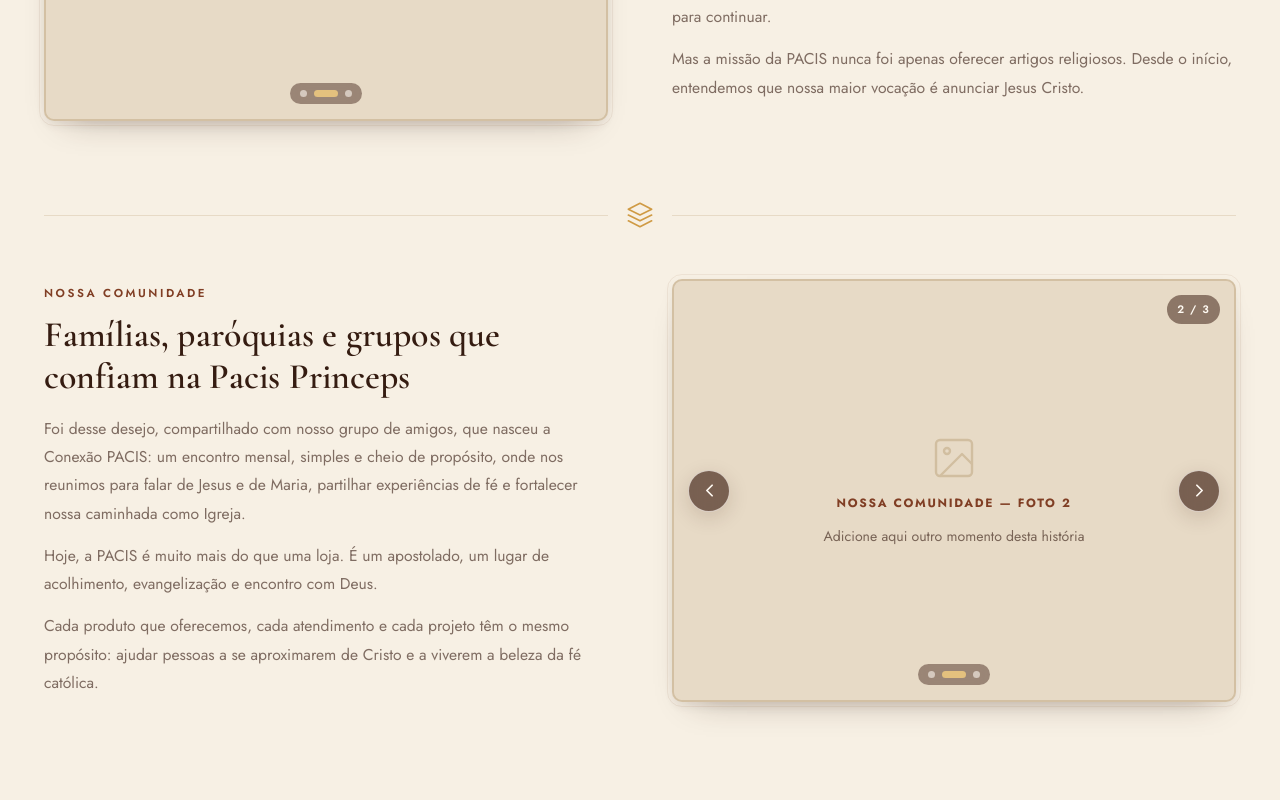
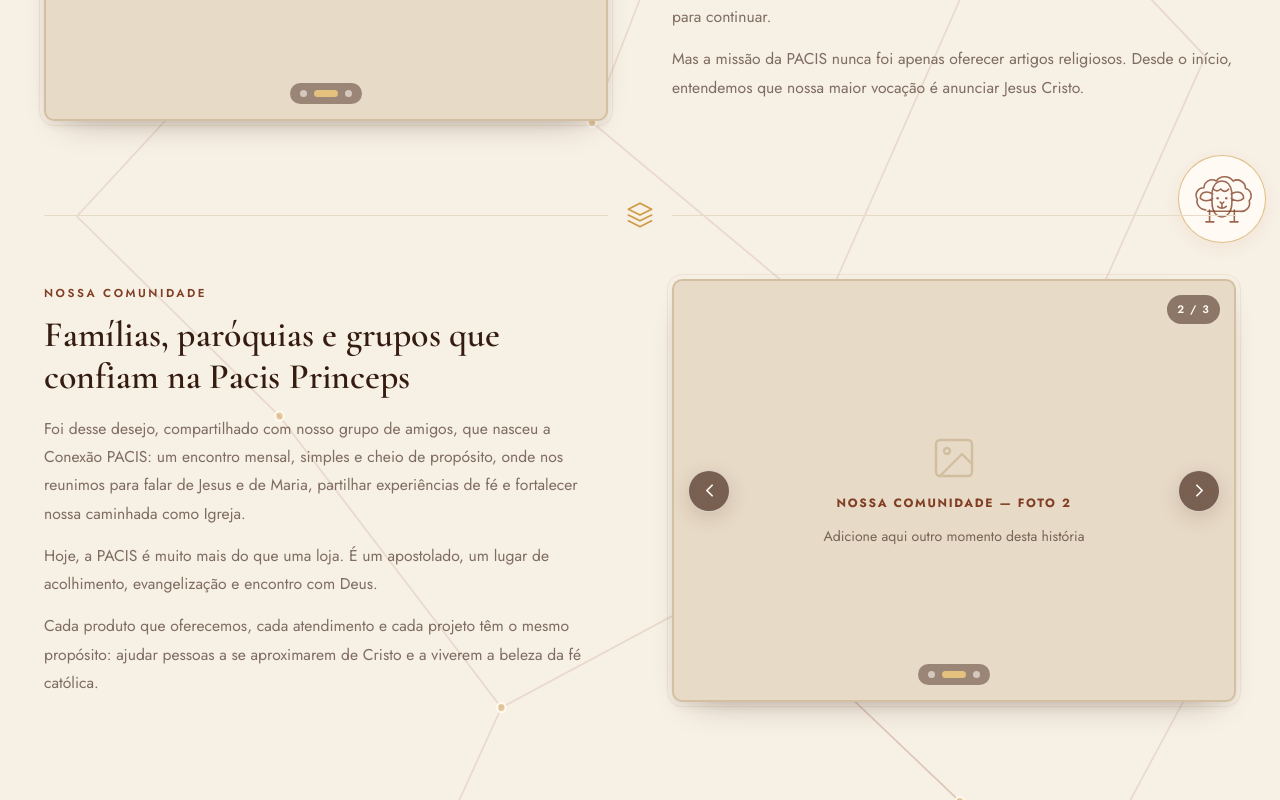
Before and after one commit to GuassuAnderson/pacis-princeps, a Next.js app: page /sobre in a window 1280 px wide. Shown: the part 2000-2800 px from the top of the page. Built offline with nearby package versions, Linux system fonts and the light colour scheme.

Commit message:
att fundo

```diff
--- a/src/app/globals.css
+++ b/src/app/globals.css
@@ -17,6 +17,69 @@
 .whatsapp-flutuante-icone svg { width: 32px; height: 32px; }
 .nav-links a.ativo::after { width: 100%; }
 .membro-placeholder { min-height: 220px; }
+
+/* Rede de fé estática compartilhada pelas páginas públicas; o rodapé fica fora do main. */
+.site-faith-pattern {
+  position: relative;
+  overflow: hidden;
+  isolation: isolate;
+}
+.site-faith-pattern > :not(.sobre-rede-fe) {
+  position: relative;
+  z-index: 1;
+}
+.site-faith-pattern > .sobre-rede-fe {
+  position: absolute;
+  inset: 0;
+  z-index: 0;
+  pointer-events: none;
+}
+.site-faith-pattern .sobre-rede-fe-tracos { width: 100%; height: 100%; }
+.site-faith-pattern .sobre-rede-fe-linhas {
+  fill: none;
+  stroke: rgba(128,62,36,.1);
+  stroke-width: 1.5;
+  stroke-linecap: round;
+  stroke-linejoin: round;
+  vector-effect: non-scaling-stroke;
+}
+.site-faith-pattern .sobre-rede-fe-pontos {
+  fill: rgba(207,154,68,.38);
+  stroke: rgba(255,250,243,.9);
+  stroke-width: 2;
+  vector-effect: non-scaling-stroke;
+}
+.site-faith-pattern .sobre-rede-fe-simbolo {
+  position: absolute;
+  width: 88px;
+  height: 88px;
+  display: grid;
+  place-items: center;
+  border: 1.5px solid rgba(207,154,68,.62);
+  border-radius: 50%;
+  background: rgba(255,250,243,.97);
+  box-shadow: 0 5px 18px rgba(128,62,36,.06);
+}
+.site-faith-pattern .sobre-rede-fe-simbolo svg {
+  width: 72%;
+  height: 72%;
+  fill: none;
+  stroke: rgba(128,62,36,.78);
+  stroke-width: 2.5;
+  stroke-linecap: round;
+  stroke-linejoin: round;
+}
+.site-faith-pattern .sobre-rede-fe-maos { top: 5%; left: max(14px, calc((100% - 1280px) / 2)); }
+.site-faith-pattern .sobre-rede-fe-ovelha { top: 28%; right: max(14px, calc((100% - 1280px) / 2)); }
+.site-faith-pattern .sobre-rede-fe-crucifixo { top: 55%; left: max(14px, calc((100% - 1280px) / 2)); }
+.site-faith-pattern .sobre-rede-fe-rosario { top: 79%; right: max(14px, calc((100% - 1280px) / 2)); }
+.site-faith-pattern .sobre-rede-fe-ovelha svg circle { fill: rgba(128,62,36,.78); stroke: none; }
+.site-faith-pattern .sobre-rede-fe-rosario svg { stroke-width: 3; }
+
+@media (max-width: 900px) {
+  .site-faith-pattern .sobre-rede-fe-tracos { width: 138%; margin-left: -19%; opacity: .68; }
+  .site-faith-pattern .sobre-rede-fe-simbolo { display: none; }
+}
 
 @media (max-width: 640px) {
   .container { width: auto; }
--- a/src/app/sobre/page.tsx
+++ b/src/app/sobre/page.tsx
@@ -5,6 +5,7 @@
   ScrollReveal,
 } from "@/components/about-interactions";
 import { AnimatedTitle } from "@/components/animated-title";
+import { AboutFaithNetwork } from "@/components/about-faith-network";
 
 const stories = [
   {
@@ -84,8 +85,10 @@
           </div>
         </div>
       </section>
-      <section className="secao">
-        <div className="container">
+      <div className="sobre-pagina-rede">
+        <AboutFaithNetwork />
+      <section className="secao sobre-historias-secao">
+        <div className="container sobre-historias-conteudo">
           {stories.map((story, index) => (
             <ScrollReveal
               key={story.title}
@@ -309,6 +312,7 @@
           </ScrollReveal>
         </div>
       </section>
+      </div>
     </>
   );
 }
--- /dev/null
+++ b/src/components/about-faith-network.tsx
@@ -0,0 +1,59 @@
+export function AboutFaithNetwork() {
+  const points = [
+    [315,142],[500,315],[706,194],[930,326],[244,465],[454,568],[646,720],[957,710],
+    [286,802],[555,932],[770,1095],[1010,1120],[262,1182],[686,1325],[470,1430],
+    [900,1510],[985,1635],[330,1710],[745,1680],[165,1980],[730,2070],[350,2210],
+    [585,2380],[920,2250],[155,2490],[800,2610],[1085,2530],[365,2760],[675,2940],
+    [930,2810],[180,3050],[870,3220],[1115,3110],[390,3320],[745,3500],[945,3420],
+    [245,3650],[950,3820],[1135,3710],
+  ];
+
+  return (
+    <div className="sobre-rede-fe" aria-hidden="true">
+      <svg className="sobre-rede-fe-tracos" viewBox="0 0 1200 4000" preserveAspectRatio="none">
+        <g className="sobre-rede-fe-linhas">
+          <path d="M-40 105 118 230 315 142 500 315 706 194 930 326 1110 218 1245 350" />
+          <path d="M118 230 244 465 92 655 286 802 72 1012 262 1182" />
+          <path d="M500 315 454 568 646 720 555 932 770 1095 686 1325 900 1510" />
+          <path d="M930 326 1095 480 957 710 1130 876 1010 1120 1130 1390 985 1635 1215 1790" />
+          <path d="M244 465 454 568 92 655M646 720 957 710 770 1095 1010 1120" />
+          <path d="M262 1182 470 1430 686 1325 900 1510 985 1635M470 1430 330 1710 565 1840 745 1680 985 1635" />
+          <path d="M330 1710 165 1980 350 2210 155 2490 365 2760 180 3050 390 3320 245 3650 460 4010" />
+          <path d="M565 1840 730 2070 585 2380 800 2610 675 2940 870 3220 745 3500 950 3820" />
+          <path d="M985 1635 1100 1950 920 2250 1085 2530 930 2810 1115 3110 945 3420 1135 3710 1040 4030" />
+          <path d="M165 1980 730 2070M350 2210 585 2380 920 2250M155 2490 800 2610 1085 2530M365 2760 675 2940 930 2810M180 3050 870 3220 1115 3110M390 3320 745 3500 945 3420M245 3650 950 3820 1135 3710" />
+        </g>
+        <g className="sobre-rede-fe-pontos">
+          {points.map(([x,y]) => <circle key={`${x}-${y}`} cx={x} cy={y} r="4" />)}
+        </g>
+      </svg>
+
+      <div className="sobre-rede-fe-simbolo sobre-rede-fe-maos">
+        <svg viewBox="0 0 100 100">
+          <path d="M46 67 38 59l-3-29c-.4-4 2.2-7.5 5.8-7.8 3.8-.3 6.8 2.8 6.8 6.8v31M54 67l8-8 3-29c.4-4-2.2-7.5-5.8-7.8-3.8-.3-6.8 2.8-6.8 6.8v31M40.7 50v10M59.3 50v10" />
+          <path d="m38 59-13-10L7 64l18 23 19-15-6-13ZM62 59l13-10 18 15-18 23-19-15 6-13ZM21 55l10 12M79 55 69 67M50 15V2M29 19 20 7M71 19 80 7M19 34 5 26M81 34l14-8" />
+        </svg>
+      </div>
+
+      <div className="sobre-rede-fe-simbolo sobre-rede-fe-ovelha">
+        <svg viewBox="0 0 100 100">
+          <path d="M24 68c-10-1-16-9-14-18-5-8 1-18 11-18 0-10 11-16 20-11 6-9 20-9 27 0 9-5 20 2 20 12 9 2 12 13 6 20 3 10-5 18-15 17H27" />
+          <path d="M34 39c2-12 8-18 16-18s14 6 16 18v18c0 13-7 22-16 22s-16-9-16-22V39ZM35 42c-11-7-20-2-20 7 6 5 13 5 20 0M65 42c11-7 20-2 20 7-6 5-13 5-20 0" />
+          <path d="M36 34c4 4 8 4 12 0 4 5 9 5 13 0M43 62c4 4 10 4 14 0M47 55l3 3 3-3m-3 3v5M30 68v19M70 68v19M24 87h13M63 87h13" />
+          <circle cx="43" cy="49" r="2" /><circle cx="57" cy="49" r="2" />
+        </svg>
+      </div>
+
+      <div className="sobre-rede-fe-simbolo sobre-rede-fe-crucifixo">
+        <svg viewBox="0 0 100 100"><path d="M43 8h14v24h24v14H57v46H43V46H19V32h24V8ZM35 92h30" /></svg>
+      </div>
+
+      <div className="sobre-rede-fe-simbolo sobre-rede-fe-rosario">
+        <svg viewBox="0 0 100 100">
+          <ellipse cx="50" cy="40" rx="29" ry="34" strokeDasharray="1 10" strokeLinecap="round" />
+          <path d="M50 74v18M41 82h18" /><circle cx="50" cy="74" r="3" />
+        </svg>
+      </div>
+    </div>
+  );
+}
--- a/src/components/site-chrome.tsx
+++ b/src/components/site-chrome.tsx
@@ -4,11 +4,14 @@
 import {Footer} from "./footer";
 import {WhatsApp} from "./whatsapp";
 import {GlobalScrollAnimations} from "./global-scroll-animations";
+import {AboutFaithNetwork} from "./about-faith-network";
 
 export function SiteChrome({children}:{children:React.ReactNode}){
   const pathname=usePathname();
   if(pathname==="/login")return <><GlobalScrollAnimations/>{children}<WhatsApp/></>;
   if(pathname.startsWith("/admin"))return <><GlobalScrollAnimations/>{children}</>;
   const routeClass=pathname.startsWith("/produto")||pathname==="/carrinho"?"products-route":pathname==="/sobre"?"about-route":pathname==="/conexao"?"connection-route":pathname==="/contato"?"contact-route":"";
-  return <><GlobalScrollAnimations/><Header/><main className={routeClass}>{children}</main><Footer/><WhatsApp/></>;
+  const usesSharedPattern=pathname!=="/sobre";
+  const mainClass=[routeClass,usesSharedPattern?"site-faith-pattern":""].filter(Boolean).join(" ");
+  return <><GlobalScrollAnimations/><Header/><main className={mainClass}>{usesSharedPattern?<AboutFaithNetwork/>:null}{children}</main><Footer/><WhatsApp/></>;
 }
--- a/src/styles/legacy-about.css
+++ b/src/styles/legacy-about.css
@@ -90,6 +90,65 @@
 .ornamento-divisor svg { width: 28px; height: 28px; stroke: var(--ouro); flex-shrink: 0; }
 
 /* Seção de história — blocos alternados */
+.sobre-pagina-rede {
+  position: relative;
+  overflow: hidden;
+  isolation: isolate;
+}
+.sobre-pagina-rede > .secao {
+  position: relative;
+  z-index: 1;
+}
+.sobre-historias-conteudo {
+  position: relative;
+}
+.sobre-rede-fe {
+  position: absolute;
+  inset: 18px 0 0;
+  z-index: 0;
+  pointer-events: none;
+}
+.sobre-rede-fe-tracos { width: 100%; height: 100%; }
+.sobre-rede-fe-linhas {
+  fill: none;
+  stroke: rgba(128,62,36,.12);
+  stroke-width: 1.5;
+  stroke-linecap: round;
+  stroke-linejoin: round;
+  vector-effect: non-scaling-stroke;
+}
+.sobre-rede-fe-pontos {
+  fill: rgba(207,154,68,.42);
+  stroke: rgba(255,250,243,.92);
+  stroke-width: 2;
+  vector-effect: non-scaling-stroke;
+}
+.sobre-rede-fe-simbolo {
+  position: absolute;
+  width: 88px;
+  height: 88px;
+  display: grid;
+  place-items: center;
+  border: 1.5px solid rgba(207,154,68,.62);
+  border-radius: 50%;
+  background: rgba(255,250,243,.97);
+  box-shadow: 0 5px 18px rgba(128,62,36,.06);
+}
+.sobre-rede-fe-simbolo svg {
+  width: 72%;
+  height: 72%;
+  fill: none;
+  stroke: rgba(128,62,36,.78);
+  stroke-width: 2.5;
+  stroke-linecap: round;
+  stroke-linejoin: round;
+}
+.sobre-rede-fe-maos { top: 4%; left: max(14px, calc((100% - 1280px) / 2)); }
+.sobre-rede-fe-ovelha { top: 24%; right: max(14px, calc((100% - 1280px) / 2)); }
+.sobre-rede-fe-crucifixo { top: 57%; left: max(14px, calc((100% - 1280px) / 2)); }
+.sobre-rede-fe-rosario { top: 80%; right: max(14px, calc((100% - 1280px) / 2)); }
+.sobre-rede-fe-ovelha svg circle { fill: rgba(128,62,36,.78); stroke: none; }
+.sobre-rede-fe-rosario svg { stroke-width: 3; }
 .historia-bloco {
   display: grid;
   grid-template-columns: 1fr 1fr;
@@ -407,6 +466,8 @@
 
 /* Responsivo */
 @media (max-width: 900px) {
+  .sobre-rede-fe-tracos { width: 138%; margin-left: -19%; opacity: .72; }
+  .sobre-rede-fe-simbolo { display: none; }
   .sobre-hero-conteudo { grid-template-columns: 1fr; }
   .foto-hero { order: -1; max-width: 360px; margin: 0 auto; }
   .historia-bloco { grid-template-columns: 1fr; gap: 32px; }
@@ -417,6 +478,7 @@
   .galeria-sobre .foto-g { grid-row: span 1; aspect-ratio: 4/3; height: auto; }
 }
 @media (max-width: 600px) {
+  .sobre-rede-fe-tracos { width: 190%; margin-left: -45%; opacity: .55; }
   .faixa-valores { padding: 40px 22px; }
   .cta-sobre { padding: 40px 22px; }
   .grade-equipe { grid-template-columns: 1fr; }
```
